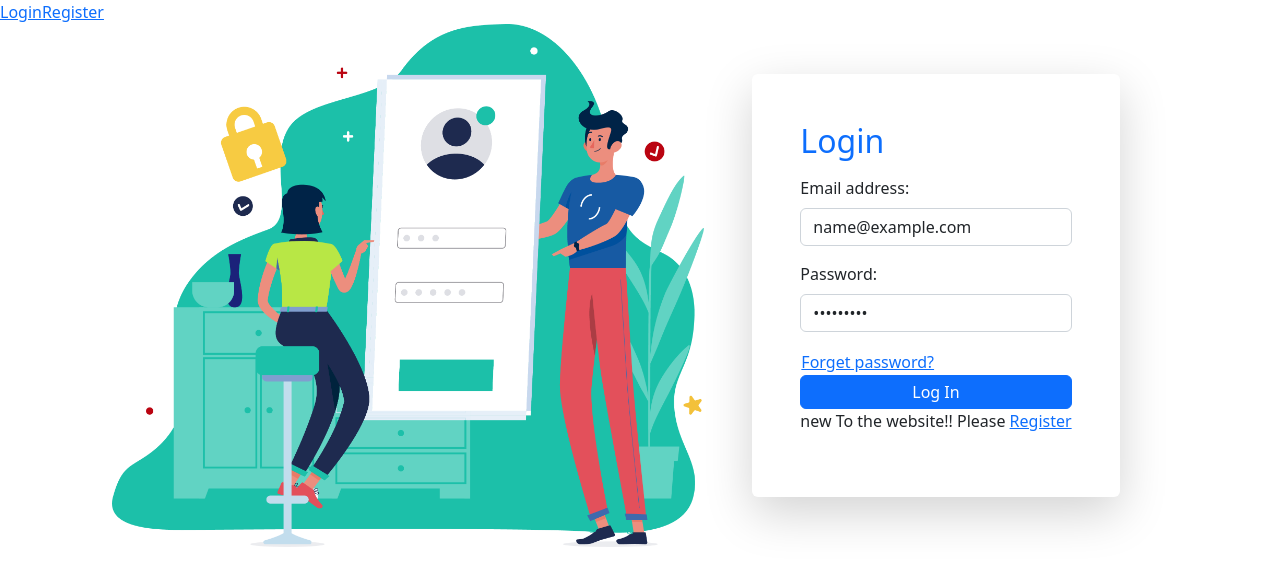
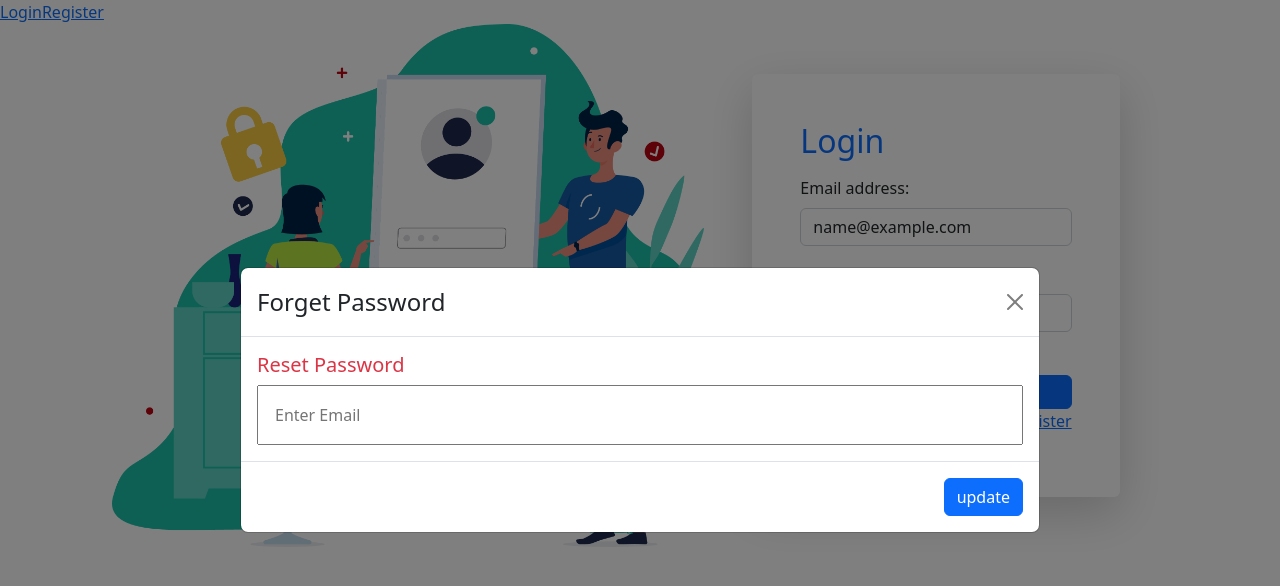
Before and after one commit to mdaslamalidu/Email-Pass-Authentication, a React (Create React App) app: page / in a window 1280 px wide. Both pictures are taken after typing "name@example.com", "Sample123" into the empty fields and a click on the button "Forget password?". Shown: the top 586 px of the page. Built offline with nearby package versions, Linux system fonts and the light colour scheme; no server answers.

Commit message:
reset password

```diff
--- a/src/components/LoginBootsrap/Login.js
+++ b/src/components/LoginBootsrap/Login.js
@@ -6,12 +6,13 @@ import { Link } from 'react-router-dom';
 import app from '../../Firebase/firebase.init';
 import login from "../../assests/login1.png"
 import Swal from 'sweetalert2'
+import ResetPassword from '../ResetPassword/ResetPassword';
 
 
 const auth = getAuth(app)
 
 const Login = () => {
-    const [resetEmail, setResetEmail] = useState("");
+    const [modalShow, setModalShow] = useState(false);
 
     const handleSubmit = event => {
         event.preventDefault();
@@ -33,23 +34,6 @@ const Login = () => {
         })
     }
 
-    const handleEmailBlur = (event) => {
-        const email = event.target.value;
-        setResetEmail(email)
-    }
-
-    const handleForgetPassword = () => {
-        if(!resetEmail){
-            alert("enter your email")
-        }
-        sendPasswordResetEmail(auth, resetEmail)
-        .then(() =>{
-            alert("check your email send reset password")
-        })
-        .catch(error => {
-            console.error(error)
-        })
-    }
 
     return (
             <div className='d-flex justify-content-center align-items-center mx-5'>
@@ -61,20 +45,23 @@ const Login = () => {
                 <Form onSubmit={handleSubmit}>
                     <Form.Group className="mb-3" controlId="formBasicEmail">
                         <Form.Label>Email address:</Form.Label>
-                        <Form.Control onBlur={handleEmailBlur} type="email" name="email" placeholder="Enter email" />
+                        <Form.Control type="email" name="email" placeholder="Enter email" />
                     </Form.Group>
 
                     <Form.Group className="mb-3" controlId="formBasicPassword">
                         <Form.Label>Password:</Form.Label>
                         <Form.Control type="password" name="password" placeholder="Password" />
                     </Form.Group>
-                    <button onClick={handleForgetPassword} className='btn text-primary btn-link p-0'>Forget password? </button>
+                    <button onClick={() => setModalShow(true)} className='btn text-primary btn-link p-0'>Forget password? </button>
                     <Button className='py-1 w-100' variant="primary" type="submit">
                         Log In
                     </Button>
                     <p>new To the website!! Please <Link to="/register">Register</Link></p>
                 </Form>
 
+                <ResetPassword show={modalShow}
+                    onHide={() => setModalShow(false)}
+                />
 
             </div>
             </div>
--- /dev/null
+++ b/src/components/ResetPassword/ResetPassword.js
@@ -0,0 +1,52 @@
+import { getAuth, sendPasswordResetEmail } from 'firebase/auth';
+import React, { useState } from 'react';
+import Button from 'react-bootstrap/Button';
+import Modal from 'react-bootstrap/Modal';
+import app from '../../Firebase/firebase.init';
+import Swal from 'sweetalert2'
+
+const auth = getAuth(app)
+
+const ResetPassword = (props) => {
+    const [email, setEmail] = useState('');
+
+    const handleResetPassword = () => {
+        sendPasswordResetEmail(auth, email)
+            .then(() => {
+                props.onHide();
+                Swal.fire(
+                    'Good job!',
+                    'Change your password check your email'
+                )
+                setEmail("");
+            })
+            .catch(error => {
+                console.error(error)
+            })
+    }
+
+
+    return (
+        <Modal
+            {...props}
+            size="lg"
+            aria-labelledby="contained-modal-title-vcenter"
+            centered
+        >
+            <Modal.Header closeButton>
+                <Modal.Title id="contained-modal-title-vcenter">
+                    Forget Password
+                </Modal.Title>
+            </Modal.Header>
+            <Modal.Body>
+                <h5 className='text-danger'>Reset Password</h5>
+                <input onBlur={(e) => setEmail(e.target.value)} className='p-3 w-100' type="email" placeholder='Enter Email' />
+            </Modal.Body>
+            <Modal.Footer>
+                <Button onClick={handleResetPassword}>update</Button>
+            </Modal.Footer>
+        </Modal>
+    );
+};
+
+export default ResetPassword;
```
